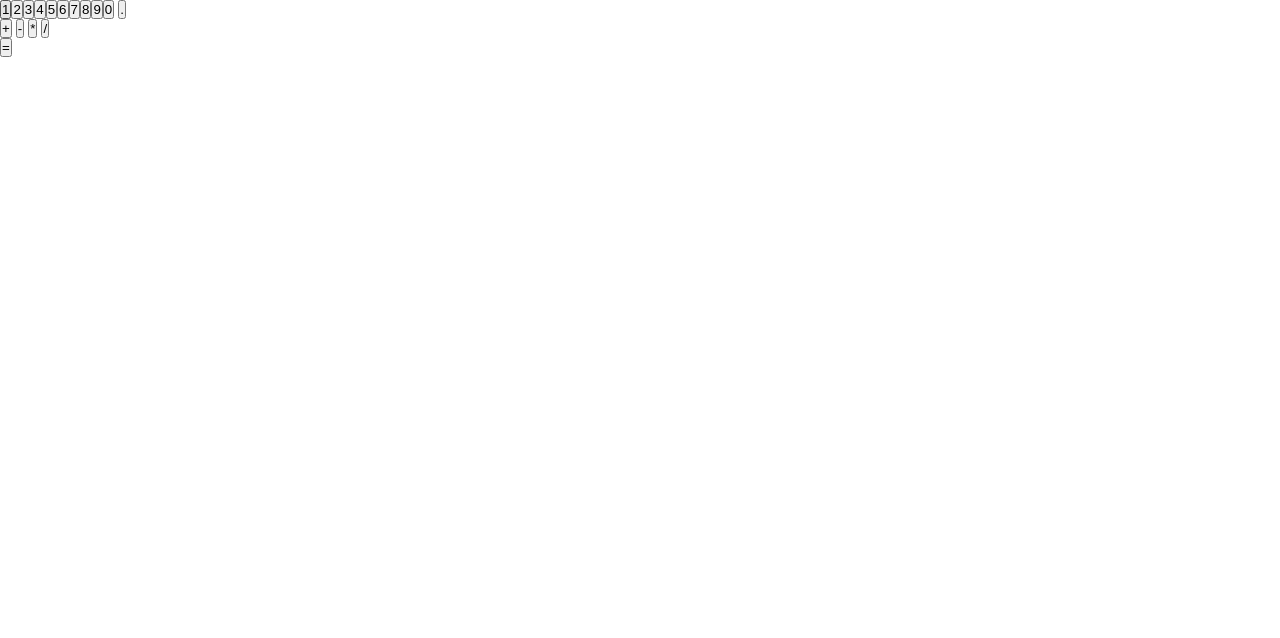
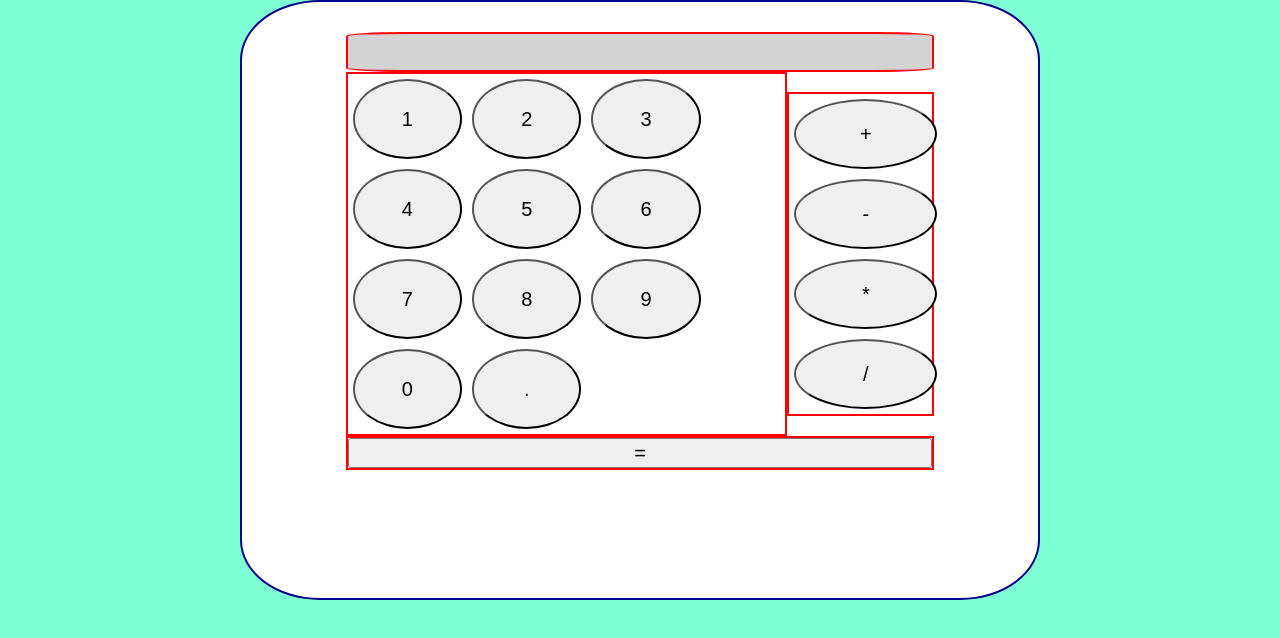
Before and after one commit to panashechipendo/TOP-Calculator-App, a plain HTML site: page index.html in a window 1280 px wide. Drawn offline with Linux system fonts and the light colour scheme.

Commit message:
Add initial style for calculator
Its very rough

```diff
--- a/index.html
+++ b/index.html
@@ -9,12 +9,18 @@
   <body>
     <div class="calculator-container">
       <div class="input-container"></div>
+      <div class="inter-container">
         <div class="digits-container">
-        <button class="digit" value="1">1</button><button class="digit" value="2">2</button
-        ><button class="digit" value="3">3</button><button class="digit" value="4">4</button
-        ><button class="digit" value="5">5</button><button class="digit" value="6">6</button
-        ><button class="digit" value="7">7</button><button class="digit" value="8">8</button
-        ><button class="digit" value="9">9</button><button class="digit" value="0">0</button>
+          <button class="digit" value="1">1</button
+          ><button class="digit" value="2">2</button
+          ><button class="digit" value="3">3</button
+          ><button class="digit" value="4">4</button
+          ><button class="digit" value="5">5</button
+          ><button class="digit" value="6">6</button
+          ><button class="digit" value="7">7</button
+          ><button class="digit" value="8">8</button
+          ><button class="digit" value="9">9</button
+          ><button class="digit" value="0">0</button>
           <button class="period" value=".">.</button>
         </div>
         <div class="symbols-container">
@@ -23,8 +29,10 @@
           <button class="symbol" value="*">*</button>
           <button class="symbol" value="/">/</button>
         </div>
+      </div>
+
       <div class="eval-container">
-        <button class="equals">=</button>
+        <button class="equals" value="=">=</button>
       </div>
     </div>
   </body>
--- a/style.css
+++ b/style.css
@@ -1,5 +1,88 @@
-*{
-    box-sizing: border-box;
-    margin: 0;
-    padding: 0;
+* {
+  box-sizing: border-box;
+  margin: 0;
+  padding: 0;
 }
+body {
+  background-color: aquamarine;
+  display: flex;
+  justify-content: center;
+  align-items: center;
+}
+
+.calculator-container {
+  background-color: white;
+  width: 800px;
+  height: 600px;
+  margin: auto;
+  border: 2px solid darkblue;
+  border-radius: 10%;
+  padding: 30px;
+}
+
+button {
+  font-size: 20px;
+}
+
+.input-container,
+.digits-container,
+.symbols-container,
+.eval-container {
+  border: 2px solid red;
+  margin: auto;
+}
+
+.inter-container {
+  display: flex;
+}
+
+.digits-container {
+  display: flex;
+  flex-wrap: wrap;
+  width: 60%;
+  margin-right: 0;
+}
+
+.symbols-container {
+  display: flex;
+  flex-direction: column;
+  width: 20%;
+  margin-left: 0;
+}
+
+.eval-container {
+  width: 80%;
+}
+
+.input-container {
+  width: 80%;
+  height: 40px;
+  background-color: lightgray;
+  border-radius: 10%;
+}
+
+.digit,
+.symbol,
+.period {
+  height: auto;
+  max-width: auto;
+  margin: 5px;
+  border-radius: 50%;
+}
+
+.digit,
+.period {
+  flex: 0 0 calc(100% / 4);
+  width: 20px;
+  height: 80px;
+}
+
+.symbol {
+  width: 100%;
+  height: 70px;
+}
+
+.equals {
+  width: 100%;
+  height: 30px;
+}
```
Also changed, not shown: script.js (+36 -0 lines). Lines whose indentation alone changed are shown as unchanged.
